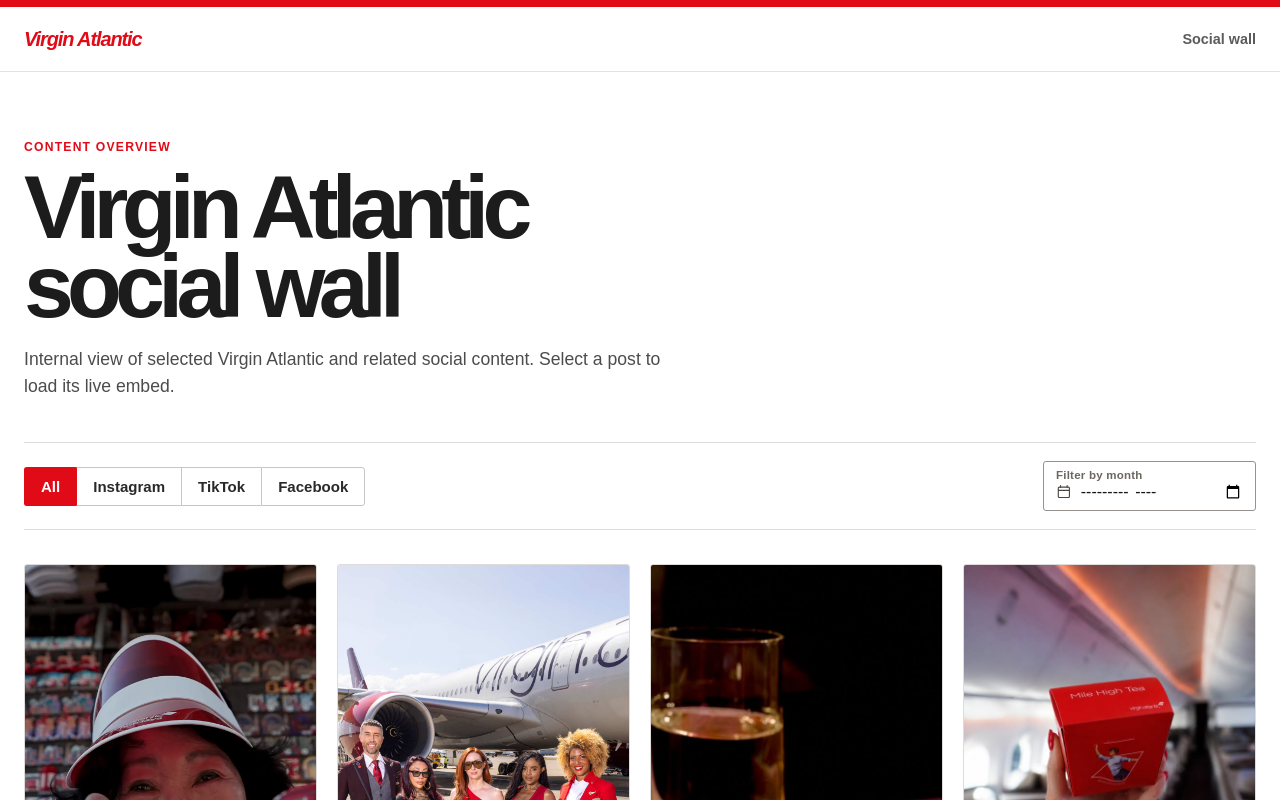
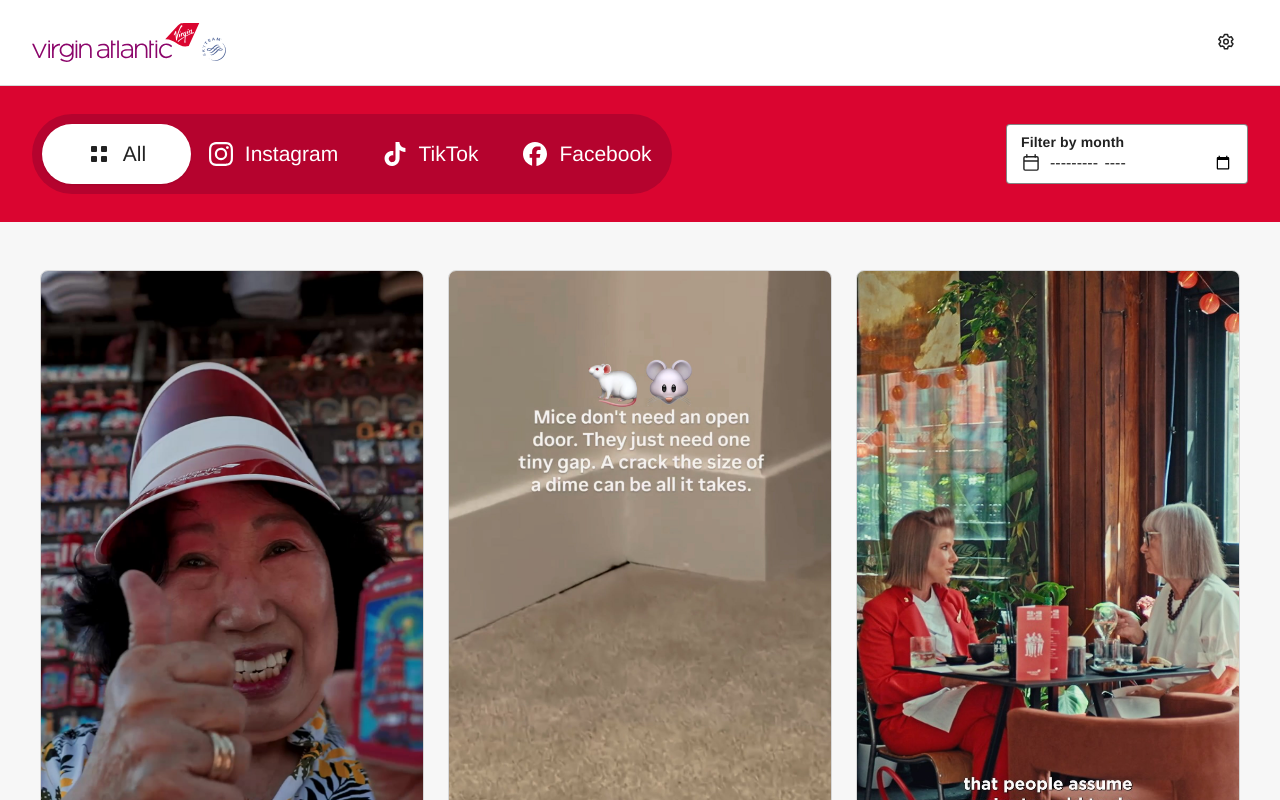
Before and after one commit to JamesBrightman/virgin-showcase, a React (Vite) app: page / in a window 1280 px wide. Shown: the top 800 px of the page. Built offline with nearby package versions, Linux system fonts and the light colour scheme.

Commit message:
UI improvements

```diff
--- a/src/App.tsx
+++ b/src/App.tsx
@@ -9,6 +9,10 @@ const filters: Array<{ label: string; value: 'all' | Platform }> = [
   { label: 'TikTok', value: 'tiktok' },
   { label: 'Facebook', value: 'facebook' },
 ];
+
+function publicAsset(path: string) {
+  return `${import.meta.env.BASE_URL}${path.replace(/^\//, '')}`;
+}
 
 function filterFromUrl(): 'all' | Platform {
   const platform = new URLSearchParams(window.location.search).get('platform');
@@ -23,9 +27,65 @@ function monthFromUrl() {
   return month && /^\d{4}-\d{2}$/.test(month) ? month : '';
 }
 
+function TechnicalPage() {
+  return (
+    <main className="technical-page">
+      <header className="technical-hero">
+        <p className="technical-kicker">Technical guide</p>
+        <h1>Managing social wall content</h1>
+        <p>Use the social-post submission form for the normal review workflow. It creates a pull request, so every addition can be checked before publishing.</p>
+      </header>
+
+      <section className="technical-section" aria-labelledby="submit-content">
+        <h2 id="submit-content">Add a post</h2>
+        <ol className="technical-steps">
+          <li>Open the repository’s <strong>Add social post</strong> issue form.</li>
+          <li>Paste a public TikTok, Instagram, or Facebook post URL and select its platform.</li>
+          <li>Add the published date if known. For a Facebook Reel that will not embed, include its Facebook iframe code.</li>
+          <li>Review the generated pull request: title, summary, thumbnail, date, and live embed.</li>
+          <li>Merge the pull request to publish it on the wall.</li>
+        </ol>
+      </section>
+
+      <section className="technical-section" aria-labelledby="direct-content">
+        <h2 id="direct-content">Direct edits</h2>
+        <p>Posts are stored in <code>src/posts.ts</code>; thumbnails live in <code>public/thumbs/</code>. Add a root-relative thumbnail path, for example <code>/thumbs/my-post.jpg</code>.</p>
+        <p>Keep each post’s platform, public URL, title, summary, date, aspect ratio, and thumbnail up to date. Only public, embeddable posts should be added.</p>
+        <div className="code-example" aria-label="Example posts.ts entry">
+          <div className="code-example-header">
+            <span><i /> <i /> <i /> posts.ts</span>
+            <span>TypeScript</span>
+          </div>
+          <pre>{`  {
+    id: 'virgin-atlantic-example',
+    platform: 'instagram',
+    url: 'https://www.instagram.com/p/example/',
+    title: 'Post title',
+    summary: 'A short description of the post.',
+    publishedAt: '2026-08-14',
+    aspectRatio: '4 / 5',
+    thumbnail: '/thumbs/my-post.jpg',
+  },`}</pre>
+        </div>
+      </section>
+
+      <footer className="technical-footer">
+        <p>Built with love by <a href="https://github.com/JamesBrightman" target="_blank" rel="noreferrer">James Brightman</a></p>
+        <a className="github-link" href="https://github.com/JamesBrightman/virgin-showcase" target="_blank" rel="noreferrer">
+          <svg viewBox="0 0 24 24" aria-hidden="true"><path d="M12 2a10 10 0 0 0-3.16 19.49c.5.09.68-.21.68-.48v-1.7c-2.78.6-3.37-1.18-3.37-1.18-.46-1.15-1.11-1.46-1.11-1.46-.91-.61.07-.6.07-.6 1 .07 1.54 1.03 1.54 1.03.9 1.53 2.35 1.09 2.92.83.09-.65.35-1.09.64-1.34-2.22-.25-4.56-1.11-4.56-4.94 0-1.09.39-1.98 1.03-2.68-.1-.25-.45-1.27.1-2.65 0 0 .84-.27 2.75 1.02A9.61 9.61 0 0 1 12 6.8c.85 0 1.71.12 2.51.34 1.91-1.29 2.75-1.02 2.75-1.02.55 1.38.2 2.4.1 2.65.64.7 1.03 1.59 1.03 2.68 0 3.84-2.34 4.68-4.57 4.93.36.31.68.91.68 1.84v2.79c0 .27.18.58.69.48A10 10 0 0 0 12 2Z" /></svg>
+          View on GitHub
+        </a>
+      </footer>
+    </main>
+  );
+}
+
 export default function App() {
   const [filter, setFilter] = useState<'all' | Platform>(filterFromUrl);
   const [month, setMonth] = useState(monthFromUrl);
+  const basePath = import.meta.env.BASE_URL;
+  const technicalPath = `${basePath.replace(/\/$/, '')}/technical`;
+  const isTechnicalPage = window.location.pathname === technicalPath;
 
   useEffect(() => {
     const updateFilter = () => {
@@ -74,22 +134,19 @@ export default function App() {
   return (
     <>
       <header className="site-header">
-        <a className="wordmark" href="https://www.virginatlantic.com/" target="_blank" rel="noreferrer">
-          Virgin Atlantic
+        <a className="wordmark" href={basePath} aria-label="Social wall home">
+          <img src={publicAsset('/virgin-atlantic-logo.svg')} alt="Virgin Atlantic" />
         </a>
-        <span className="site-section">Social wall</span>
+        <a className="technical-link" href={technicalPath} aria-label="Technical guide">
+          <svg viewBox="0 0 24 24" aria-hidden="true">
+            <path d="M10.3 2.8h3.4l.6 2.2c.5.2 1 .4 1.4.8l2.2-.6 1.7 2.9-1.6 1.6c.1.5.1 1.1 0 1.6l1.6 1.6-1.7 2.9-2.2-.6c-.4.3-.9.6-1.4.8l-.6 2.2h-3.4l-.6-2.2c-.5-.2-1-.4-1.4-.8l-2.2.6-1.7-2.9 1.6-1.6a6.9 6.9 0 0 1 0-1.6L4.1 8.1l1.7-2.9 2.2.6c.4-.3.9-.6 1.4-.8l.9-2.2Z" />
+            <circle cx="12" cy="10.5" r="2.5" />
+          </svg>
+        </a>
       </header>
-      <main>
-        <header className="hero">
-          <p className="hero-kicker">Content overview</p>
-          <h1>Virgin Atlantic<br />social wall</h1>
-          <p className="intro">
-            Internal view of selected Virgin Atlantic and related social content. Select a post to load its live embed.
-          </p>
-        </header>
-
-      <div className="filter-bar">
-        <nav className="filters" aria-label="Filter social posts">
+      {isTechnicalPage ? <TechnicalPage /> : <><section className="social-search" aria-label="Filter social posts">
+        <div className="social-search-content">
+          <nav className="filters" aria-label="Filter by social platform">
             {filters.map((item) => (
               <button
                 key={item.value}
@@ -98,18 +155,33 @@ export default function App() {
                 aria-pressed={filter === item.value}
                 onClick={() => selectFilter(item.value)}
               >
+                {item.value === 'all' ? (
+                  <svg className="filter-icon all-icon" viewBox="0 0 24 24" aria-hidden="true">
+                    <rect x="4" y="4" width="6" height="6" rx="1" />
+                    <rect x="14" y="4" width="6" height="6" rx="1" />
+                    <rect x="4" y="14" width="6" height="6" rx="1" />
+                    <rect x="14" y="14" width="6" height="6" rx="1" />
+                  </svg>
+                ) : (
+                  <img className="filter-icon" src={publicAsset(`/icons/${item.value}.svg`)} alt="" />
+                )}
                 {item.label}
               </button>
             ))}
           </nav>
-        <div className="month-filter">
+          <div className="month-search-panel">
             <label className="month-field">
               <span className="month-field-label">Filter by month</span>
               <span className="month-field-control">
                 <svg viewBox="0 0 24 24" aria-hidden="true">
                   <path d="M7 2v3M17 2v3M3.5 9.5h17M5 4.5h14a1.5 1.5 0 0 1 1.5 1.5v13a1.5 1.5 0 0 1-1.5 1.5H5A1.5 1.5 0 0 1 3.5 19V6A1.5 1.5 0 0 1 5 4.5Z" />
                 </svg>
-              <input type="month" value={month} onChange={(event) => selectMonth(event.target.value)} />
+                <input
+                  type="month"
+                  value={month}
+                  aria-label="Filter posts by month"
+                  onChange={(event) => selectMonth(event.target.value)}
+                />
               </span>
             </label>
             {month && (
@@ -119,7 +191,8 @@ export default function App() {
             )}
           </div>
         </div>
-
+      </section>
+      <main>
         <section className="wall" aria-live="polite">
           {visiblePosts.map((post) => (
             <SocialCard key={post.id} post={post} />
@@ -127,6 +200,7 @@ export default function App() {
         </section>
         {visiblePosts.length === 0 && <p className="empty-state">No posts match this filter.</p>}
       </main>
+      </>}
     </>
   );
 }
--- a/src/styles.css
+++ b/src/styles.css
@@ -1,95 +1,181 @@
 :root {
-  font-family: Arial, Helvetica, sans-serif;
-  color: #1c1c1c;
+  --brand-red: #da0530;
+  --brand-purple: #8b056a;
+  --ink: #222;
+  --muted-ink: #565656;
+  --canvas: #f7f7f7;
+  --surface: #fff;
+  --border: #d7d7d7;
+  --radius: 4px;
+  font-family: Gotham, Helvetica, Arial, sans-serif;
+  color: var(--ink);
   background: #fff;
   font-synthesis: none;
   text-rendering: optimizeLegibility;
 }
 
 * { box-sizing: border-box; }
-body { margin: 0; min-width: 320px; background: #fff; }
+body { margin: 0; min-width: 320px; background: var(--canvas); }
 button { font: inherit; }
+button:focus-visible, a:focus-visible, input:focus-visible {
+  outline: 3px solid rgba(139, 5, 106, .32);
+  outline-offset: 3px;
+}
 
 .site-header {
+  position: sticky;
+  top: 0;
+  z-index: 20;
   display: flex;
   align-items: center;
   justify-content: space-between;
-  min-height: 72px;
-  padding: 0 max(24px, calc((100vw - 1240px) / 2));
-  border-top: 7px solid #e10a17;
-  border-bottom: 1px solid #e4e1df;
-  background: #fff;
+  min-height: 86px;
+  padding: 0 max(32px, calc((100vw - 1260px) / 2));
+  border-bottom: 1px solid var(--border);
+  background: var(--surface);
 }
-.wordmark { color: #e10a17; font-size: 1.25rem; font-style: italic; font-weight: 800; letter-spacing: -.055em; text-decoration: none; }
-.site-section { color: #5b5b5b; font-size: .9rem; font-weight: 700; }
+.wordmark { display: inline-flex; align-items: center; text-decoration: none; }
+.wordmark img { display: block; width: 194px; height: auto; }
+.technical-link {
+  display: grid;
+  width: 44px;
+  height: 44px;
+  place-items: center;
+  border-radius: 50%;
+  color: var(--ink);
+}
+.technical-link:hover { background: #f2f2f2; color: var(--brand-purple); }
+.technical-link svg { width: 22px; height: 22px; fill: none; stroke: currentColor; stroke-linecap: round; stroke-linejoin: round; stroke-width: 1.6; }
+
+.social-search {
+  padding: 28px 32px;
+  background: var(--brand-red);
+}
+.social-search-content {
+  display: flex;
+  align-items: center;
+  justify-content: space-between;
+  gap: 32px;
+  width: min(100%, 1260px);
+  margin: 0 auto;
+}
 
 main {
-  width: min(1240px, calc(100% - 48px));
+  width: min(1200px, calc(100% - 48px));
   margin: 0 auto;
-  padding: 68px 0 104px;
+  padding: 48px 0 112px;
 }
 
-.hero { max-width: 850px; margin-bottom: 42px; }
-.hero-kicker { margin: 0 0 14px; color: #e10a17; font-size: .76rem; font-weight: 800; letter-spacing: .1em; text-transform: uppercase; }
-
 h1 {
-  margin: 0 0 20px;
-  font-size: clamp(3.2rem, 7vw, 6.2rem);
-  font-weight: 750;
-  line-height: .88;
-  letter-spacing: -.075em;
+  margin: 0 0 24px;
+  font-size: clamp(3rem, 6vw, 5.5rem);
+  font-weight: 700;
+  line-height: .94;
+  letter-spacing: -.06em;
 }
 
-.intro { max-width: 640px; margin: 0; color: #4c4c4c; font-size: 1.1rem; line-height: 1.55; }
-.filter-bar { display: flex; flex-wrap: wrap; align-items: center; justify-content: space-between; gap: 18px; margin-bottom: 34px; padding: 18px 0; border-block: 1px solid #dedbd8; }
-.filters { display: flex; flex-wrap: wrap; gap: 0; }
+.filters {
+  display: grid;
+  grid-template-columns: repeat(4, minmax(0, 1fr));
+  width: min(100%, 640px);
+  min-height: 80px;
+  gap: 8px;
+  border-radius: 999px;
+  padding: 10px;
+  background: rgba(102, 0, 42, .32);
+}
 .filter {
-  border: 1px solid #c9c5c2;
-  border-right: 0;
-  background: #fff;
-  padding: 10px 16px;
+  min-height: 60px;
+  border: 0;
+  border-radius: 999px;
+  background: transparent;
+  padding: 10px 14px;
   cursor: pointer;
-  color: #292929;
-  font-size: .94rem;
-  font-weight: 700;
+  display: inline-flex;
+  align-items: center;
+  justify-content: center;
+  gap: 12px;
+  color: #fff;
+  font-family: Gotham, Helvetica, Arial, sans-serif;
+  font-size: 1.3125rem;
+  font-weight: 400;
+  letter-spacing: 0;
+  transition: background-color .15s ease, color .15s ease, box-shadow .15s ease;
 }
-.filter:first-child { border-radius: 3px 0 0 3px; }
-.filter:last-child { border-right: 1px solid #c9c5c2; border-radius: 0 3px 3px 0; }
-.filter:hover { border-color: #9d001f; color: #9d001f; }
-.filter.active { border-color: #e10a17; background: #e10a17; color: #fff; }
-.filter.active + .filter { border-left-color: #e10a17; }
-.month-filter { display: inline-flex; align-items: center; gap: 8px; }
+.filter:not(.active):hover {
+  background: var(--surface);
+  color: var(--ink);
+  box-shadow: 0 1px 2px rgba(0, 0, 0, .1);
+}
+.filter.active { background: var(--surface); color: var(--ink); box-shadow: 0 1px 2px rgba(0, 0, 0, .1); }
+.filter-icon { width: 24px; height: 24px; object-fit: contain; }
+.all-icon { fill: currentColor; }
+.filter:not(.active) .filter-icon:not(.all-icon) { filter: brightness(0) invert(1); }
+.filter:not(.active):hover .filter-icon:not(.all-icon) { filter: brightness(0); }
+.filter.active .filter-icon:not(.all-icon) { filter: brightness(0); }
+.month-search-panel {
+  display: flex;
+  align-items: center;
+  gap: 12px;
+  flex: 0 0 auto;
+}
 .month-field {
-  min-width: 190px;
-  padding: 7px 12px 8px;
-  border: 1px solid #97928e;
-  border-radius: 3px;
-  background: #fff;
-  color: #4a4742;
+  width: 242px;
+  min-width: 0;
+  padding: 9px 14px 10px;
+  border: 1px solid rgba(34, 34, 34, .55);
+  border-radius: var(--radius);
+  background: var(--surface);
+  color: var(--ink);
   cursor: text;
   transition: border-color .15s ease, box-shadow .15s ease;
 }
-.month-field:focus-within { border-color: #e10a17; box-shadow: 0 0 0 3px rgba(225,10,23,.14); }
-.month-field-label { display: block; margin-bottom: 1px; color: #6b6862; font-size: .72rem; font-weight: 700; letter-spacing: .02em; }
+.month-field:focus-within { border-color: var(--brand-purple); box-shadow: 0 0 0 3px rgba(139,5,106,.14); }
+.month-field-label { display: block; margin-bottom: 3px; color: var(--ink); font-size: .875rem; font-weight: 700; letter-spacing: .01em; }
 .month-field-control { display: flex; align-items: center; gap: 8px; }
-.month-field-control svg { width: 18px; height: 18px; fill: none; stroke: currentColor; stroke-linecap: round; stroke-linejoin: round; stroke-width: 1.7; }
-.month-field input { width: 100%; border: 0; outline: 0; padding: 0; background: transparent; color: #171717; font: inherit; }
-.clear-month { border: 0; padding: 8px; background: transparent; color: #b00020; font-size: .86rem; font-weight: 750; cursor: pointer; }
+.month-field-control svg { width: 20px; height: 20px; flex: 0 0 auto; fill: none; stroke: currentColor; stroke-linecap: round; stroke-linejoin: round; stroke-width: 1.7; }
+.month-field input { width: 100%; border: 0; outline: 0; padding: 0; background: transparent; color: var(--ink); font: inherit; }
+.clear-month { border: 0; padding: 8px; background: transparent; color: #fff; font-size: .86rem; font-weight: 750; cursor: pointer; }
 .clear-month:hover { text-decoration: underline; }
-.empty-state { color: #585858; }
+.empty-state { color: var(--muted-ink); }
 
-.wall { column-width: 292px; column-gap: 20px; }
+.technical-page { width: min(860px, calc(100% - 48px)); }
+.technical-hero { max-width: 740px; margin-bottom: 52px; }
+.technical-kicker { margin: 0 0 16px; color: var(--brand-purple); font-size: .75rem; font-weight: 800; letter-spacing: .12em; text-transform: uppercase; }
+.technical-hero h1 { font-size: clamp(2.8rem, 5vw, 4.8rem); }
+.technical-hero p { margin: 0; color: var(--muted-ink); font-size: 1.1rem; line-height: 1.55; }
+.technical-section { margin-top: 24px; padding: 32px; border: 1px solid var(--border); border-radius: 8px; background: var(--surface); }
+.technical-section h2 { margin: 0 0 18px; font-size: 1.4rem; letter-spacing: -.025em; }
+.technical-section p { margin: 12px 0 0; color: var(--muted-ink); line-height: 1.55; }
+.technical-steps { display: grid; gap: 14px; margin: 0; padding-left: 24px; color: var(--muted-ink); line-height: 1.5; }
+.technical-steps strong { color: var(--ink); }
+code { padding: .15em .35em; border-radius: 3px; background: #f0f0f0; color: var(--ink); font-family: Gotham, Helvetica, Arial, sans-serif; font-size: .9em; }
+.code-example { margin-top: 24px; overflow: hidden; border: 1px solid #242033; border-radius: 8px; background: #1c1928; box-shadow: 0 8px 20px rgba(0, 0, 0, .12); }
+.code-example-header { display: flex; align-items: center; justify-content: space-between; padding: 11px 14px; border-bottom: 1px solid #383247; background: #252133; color: #c9c2d8; font-family: Consolas, "Courier New", monospace; font-size: .75rem; }
+.code-example-header span:first-child { display: inline-flex; align-items: center; gap: 6px; }
+.code-example-header i { width: 9px; height: 9px; border-radius: 50%; background: #da0530; }
+.code-example-header i:nth-child(2) { background: #e7a630; }
+.code-example-header i:nth-child(3) { background: #68b67a; }
+.code-example pre { overflow-x: auto; margin: 0; padding: 20px; color: #f1eef8; font-family: Consolas, "Courier New", monospace; font-size: .86rem; line-height: 1.65; tab-size: 2; }
+.technical-footer { display: flex; align-items: center; justify-content: space-between; gap: 20px; margin-top: 36px; color: var(--muted-ink); font-size: .9375rem; }
+.technical-footer p { margin: 0; }
+.technical-footer a { color: var(--brand-purple); font-weight: 700; }
+.github-link { display: inline-flex; align-items: center; gap: 8px; text-decoration: none; }
+.github-link:hover { text-decoration: underline; }
+.github-link svg { width: 20px; height: 20px; fill: currentColor; }
+
+.wall { column-width: 292px; column-gap: 24px; }
 .card {
   break-inside: avoid;
-  margin: 0 0 20px;
+  margin: 0 0 24px;
   overflow: hidden;
-  border: 1px solid #dedbd8;
-  border-radius: 3px;
-  background: #fff;
+  border: 1px solid var(--border);
+  border-radius: 8px;
+  background: var(--surface);
   box-shadow: none;
-  transition: box-shadow .18s ease, transform .18s ease;
+  transition: box-shadow .18s ease, transform .18s ease, border-color .18s ease;
 }
-.card:not(.is-embedded):hover { box-shadow: 0 12px 28px rgba(30, 24, 24, .12); transform: translateY(-2px); }
+.card:not(.is-embedded):hover { border-color: #a3a3a3; box-shadow: 0 10px 24px rgba(0, 0, 0, .12); transform: translateY(-2px); }
 .card.is-embedded {
   border: 0;
   border-radius: 0;
@@ -98,7 +184,7 @@ h1 {
   overflow: visible;
 }
 .preview { width: 100%; border: 0; padding: 0; text-align: left; background: transparent; cursor: pointer; }
-.poster { position: relative; overflow: hidden; background: #dedbd3; }
+.poster { position: relative; overflow: hidden; background: #e6e6e6; }
 .poster img { width: 100%; height: 100%; display: block; object-fit: cover; }
 .generated-poster {
   width: 100%; height: 100%; min-height: 210px;
@@ -111,15 +197,15 @@ h1 {
 .card-tiktok .generated-poster { background: linear-gradient(145deg, #25f4ee, #111 46%, #fe2c55); color: white; }
 .card-facebook .generated-poster { background: linear-gradient(145deg, #85b6ff, #0866ff 60%, #054bbd); color: white; }
 .generated-poster span { font-size: 1.6rem; font-weight: 900; letter-spacing: -.04em; }
-.card-copy { display: grid; gap: 6px; padding: 20px; }
-.card-copy strong { font-size: 1.2rem; line-height: 1.12; letter-spacing: -.025em; }
+.card-copy { display: grid; gap: 8px; padding: 22px 20px 24px; }
+.card-copy strong { font-size: 1.1875rem; line-height: 1.2; letter-spacing: -.025em; }
 .platform {
   display: inline-flex;
   width: 18px;
   height: 18px;
 }
 .platform img { display: block; width: 100%; height: 100%; }
-.summary { margin-top: 5px; color: #5c5b5a; line-height: 1.45; }
+.summary { margin-top: 3px; color: var(--muted-ink); font-size: .9375rem; line-height: 1.5; }
 .embed-stage {
   display: flex;
   justify-content: center;
@@ -129,7 +215,7 @@ h1 {
   width: 100%;
   aspect-ratio: 9 / 16;
   border: 0;
-  border-radius: 3px;
+  border-radius: var(--radius);
   background: #111;
 }
 .facebook-player {
@@ -143,7 +229,7 @@ h1 {
   place-items: center;
   overflow: hidden;
   min-height: 300px;
-  background: #dedbd3;
+  background: #e6e6e6;
 }
 .embed-loader > img, .embed-loader .generated-poster {
   width: 100%;
@@ -176,8 +262,18 @@ h1 {
 @keyframes spin { to { transform: rotate(360deg); } }
 
 @media (max-width: 600px) {
-  .site-header { min-height: 62px; padding-inline: 20px; }
-  main { width: min(100% - 32px, 1180px); padding-top: 44px; }
-  .filter-bar { align-items: flex-start; }
+  .site-header { min-height: 68px; padding-inline: 20px; }
+  .wordmark img { width: 158px; }
+  .technical-page { width: min(100% - 32px, 860px); }
+  .technical-section { padding: 24px 20px; }
+  .technical-footer { align-items: flex-start; flex-direction: column; gap: 12px; }
+  .social-search { padding: 24px 16px; }
+  .social-search-content { align-items: stretch; flex-direction: column; gap: 20px; }
+  main { width: min(100% - 32px, 1180px); padding-top: 48px; }
+  .filters { min-height: 58px; gap: 4px; padding: 7px; }
+  .filter { min-height: 44px; padding-inline: 8px; font-size: .8125rem; }
+  .filter-icon { display: none; }
+  .month-search-panel { justify-content: space-between; }
+  .month-field { width: 100%; min-width: 0; }
   .wall { column-width: auto; columns: 1; }
 }
```
Also changed, not shown: public/virgin-atlantic-logo.svg (added). Lines whose indentation alone changed are shown as unchanged.
